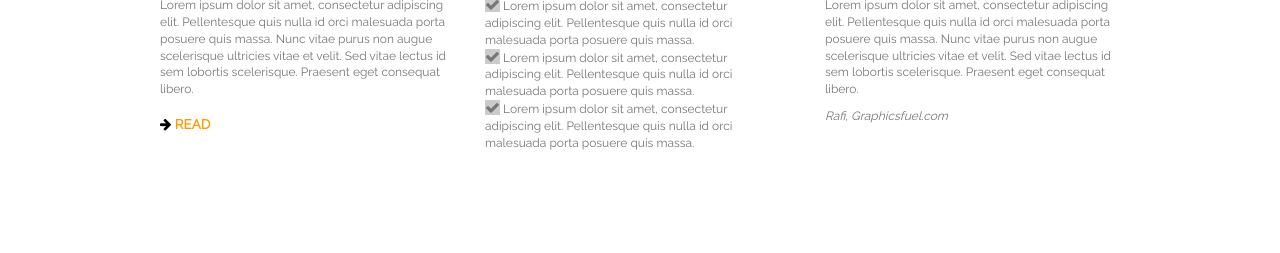
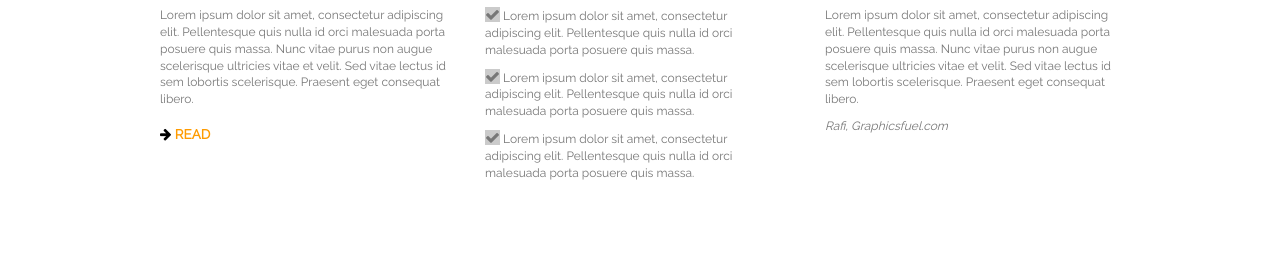
Before and after one commit to shahriar787/exam, a plain HTML site: page index.html in a window 1280 px wide. Shown: the part 603-856 px from the top of the page. Drawn offline with nearby package versions, Linux system fonts and the light colour scheme; a script that the page names is missing.

Commit message:
Update index.html

```diff
--- a/index.html
+++ b/index.html
@@ -374,6 +374,7 @@ footer
     font-size: 12px;
     color: #777777;
     font-family: Raleway;
+    margin-top: 10px;
 }
 .title {
     font-size: 18px;
@@ -419,6 +420,7 @@ footer
     font-size: 12px;
     color: #777777;
     font-family: Raleway;
+    margin-top: 10px;
 }
 
 .fa-check {
@@ -439,6 +441,7 @@ footer
     font-size: 12px;
     color: #777777;
     font-family: Raleway;
+    margin-top: 10px;
 }
 .author
 {
```
